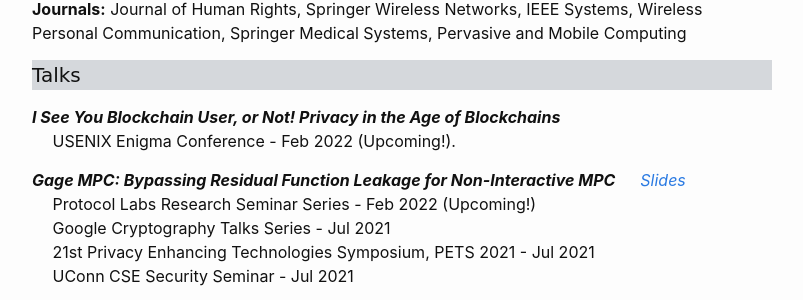
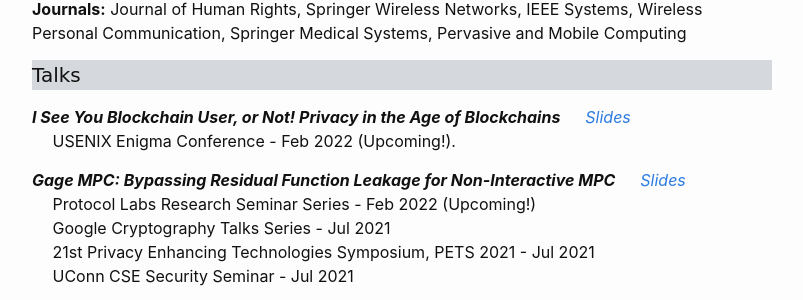
Before and after one commit to GhadaAlmashaqbeh/GhadaAlmashaqbeh.github.io, a Jekyll site: the page built from 03-talks.md, in a window 1280 px wide. Shown: the part 741-1041 px from the top of the page, without its empty margins (238-1041 px from the left). Built offline with Jekyll 4.4.1, drawn with Linux system fonts in a browser that asks for light colours.

Commit message:
add engima sldies

```diff
--- a/03-talks.md
+++ b/03-talks.md
@@ -34,7 +34,7 @@
 
 <h4 style="font-family: 'Comic Sans MS'; background-color:rgb(213, 216, 220);">Talks</h4>
 
-***I See You Blockchain User, or Not! Privacy in the Age of Blockchains*** &emsp; <br/>
+***I See You Blockchain User, or Not! Privacy in the Age of Blockchains*** &emsp; [_Slides_](../slides/enigma2022.pdf) <br/>
 &emsp; USENIX Enigma Conference - Feb 2022 (Upcoming!).
 
 ***Gage MPC: Bypassing Residual Function Leakage for Non-Interactive MPC*** &emsp; [_Slides_](../slides/gagempc-pets-2021.pdf)<br/>
```
